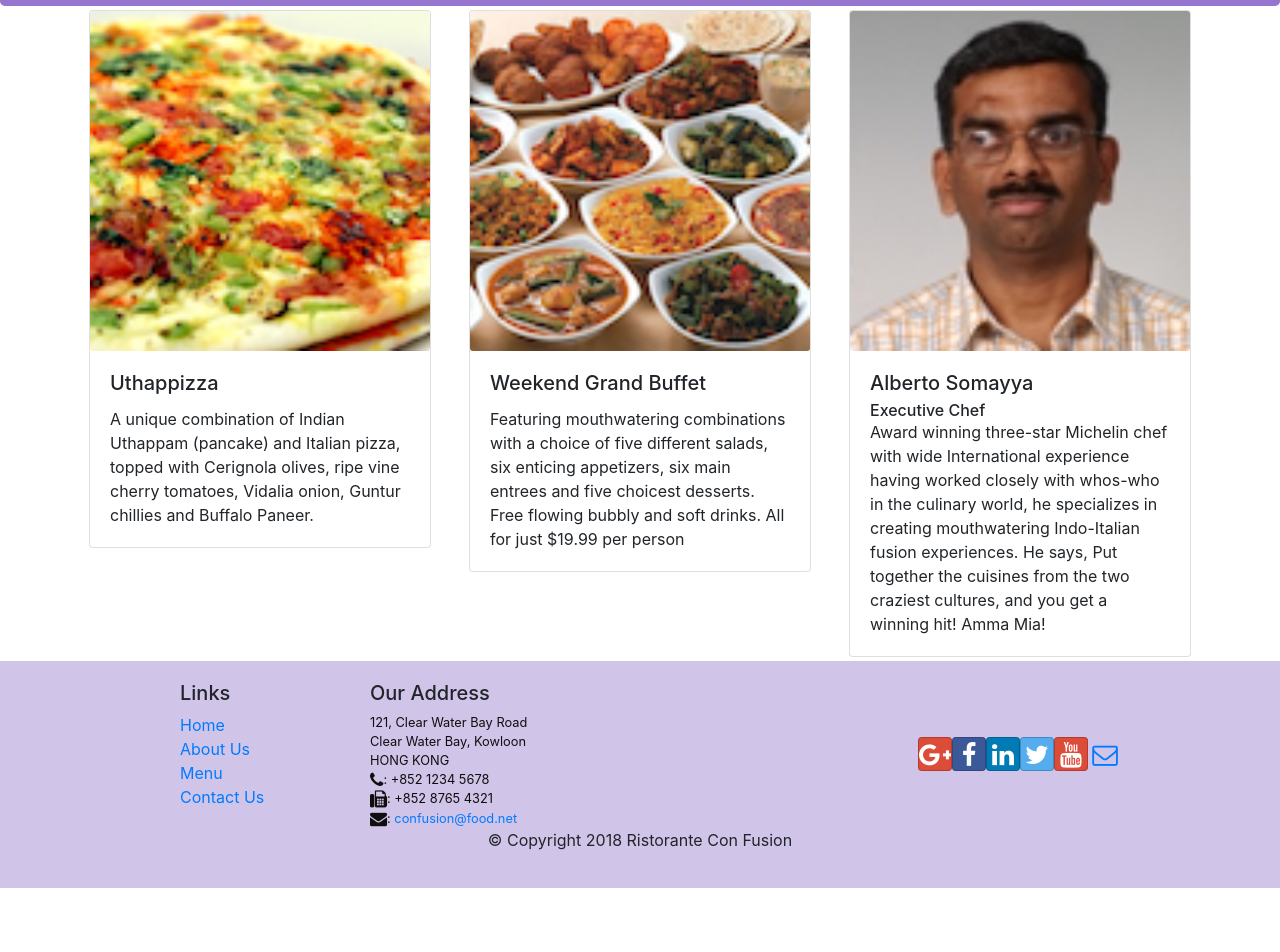
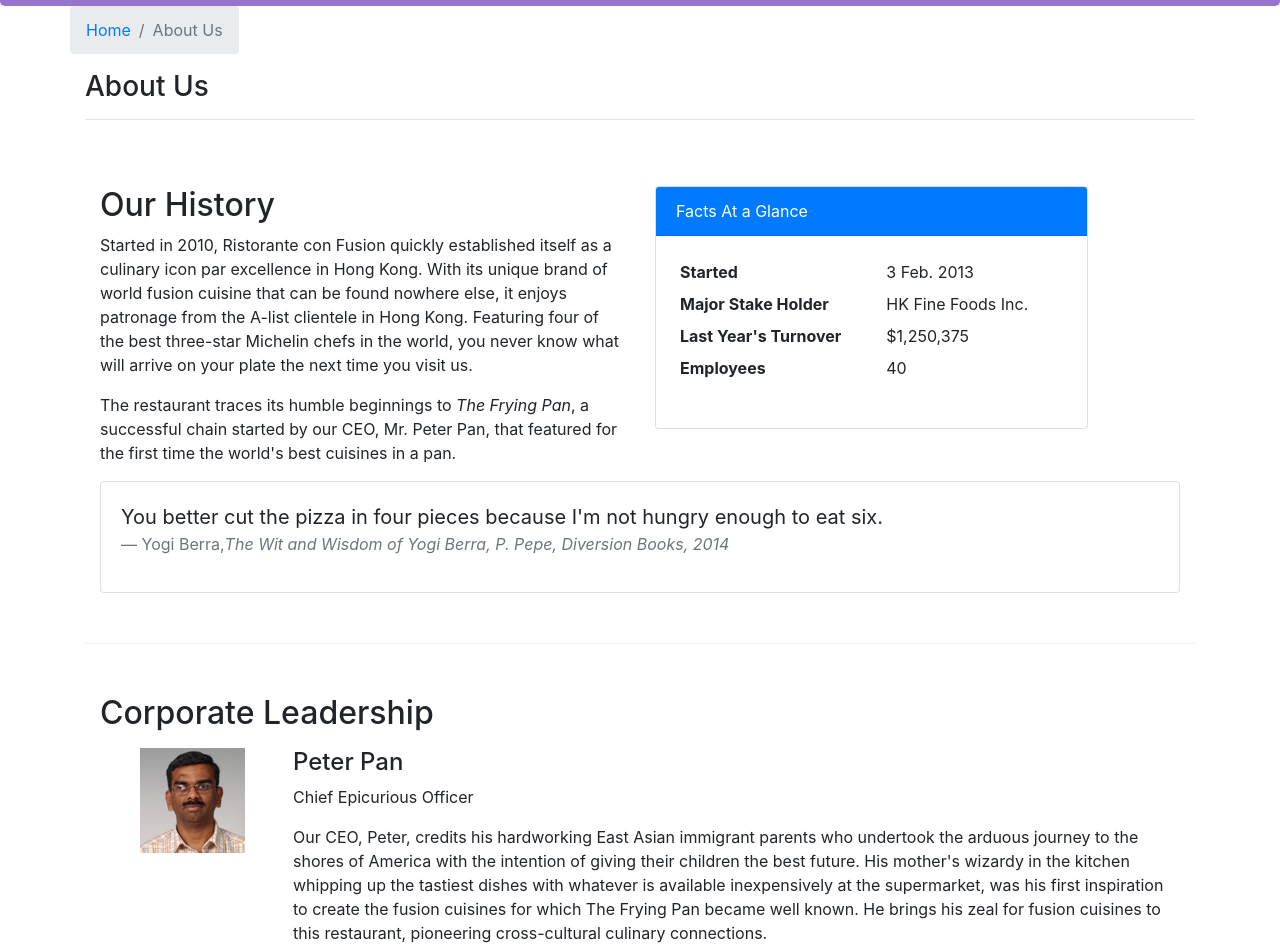
Before and after one commit to kundankumardec16/Front-End-Web-Development-with-React, a React (Create React App) app: page /aboutus in a window 1280 px wide. Before the commit this address led to /home. Shown: the part 336-1288 px from the top of the page. Before the commit the page ends 1224 px from the top, so only its background shows below. Built offline with nearby package versions, Linux system fonts and the light colour scheme.

Commit message:
Week-02 Assignment

```diff
--- /dev/null
+++ b/src/components/AboutComponent.js
@@ -0,0 +1,99 @@
+import React from 'react';
+import { Breadcrumb, BreadcrumbItem, Card, CardBody, CardHeader, Media } from 'reactstrap';
+import { Link } from 'react-router-dom';
+
+function RenderLeader({leader}) {
+
+    return(
+        <Media tag="li" className="mb-4 mt-2">
+            <Media left middle>
+                <Media object src={leader.image} alt={leader.name} />
+            </Media>
+            <Media body className="ml-5">
+                <Media heading>{leader.name}</Media>
+                <p>{leader.designation}</p>
+                <p>{leader.description}</p>
+            </Media>
+        </Media>
+    );
+}
+
+function AboutComponent({leaders}){
+    const renderLeaderList = leaders.map((leaderList) => {
+        return(
+            <RenderLeader leader={leaderList} />
+        );
+    });
+
+    return(
+        <div>
+            {renderLeaderList}
+        </div>
+    );
+}
+
+function About(props) {
+
+    return(
+        <div className="container">
+            <div className="row">
+                <Breadcrumb>
+                    <BreadcrumbItem><Link to="/home">Home</Link></BreadcrumbItem>
+                    <BreadcrumbItem active>About Us</BreadcrumbItem>
+                </Breadcrumb>
+                <div className="col-12">
+                    <h3>About Us</h3>
+                    <hr />
+                </div>
+            </div>
+            <div className="row row-content">
+                <div className="col-12 col-md-6">
+                    <h2>Our History</h2>
+                    <p>Started in 2010, Ristorante con Fusion quickly established itself as a culinary icon par excellence in Hong Kong. With its unique brand of world fusion cuisine that can be found nowhere else, it enjoys patronage from the A-list clientele in Hong Kong.  Featuring four of the best three-star Michelin chefs in the world, you never know what will arrive on your plate the next time you visit us.</p>
+                    <p>The restaurant traces its humble beginnings to <em>The Frying Pan</em>, a successful chain started by our CEO, Mr. Peter Pan, that featured for the first time the world's best cuisines in a pan.</p>
+                </div>
+                <div className="col-12 col-md-5">
+                    <Card>
+                        <CardHeader className="bg-primary text-white">Facts At a Glance</CardHeader>
+                        <CardBody>
+                            <dl className="row p-1">
+                                <dt className="col-6">Started</dt>
+                                <dd className="col-6">3 Feb. 2013</dd>
+                                <dt className="col-6">Major Stake Holder</dt>
+                                <dd className="col-6">HK Fine Foods Inc.</dd>
+                                <dt className="col-6">Last Year's Turnover</dt>
+                                <dd className="col-6">$1,250,375</dd>
+                                <dt className="col-6">Employees</dt>
+                                <dd className="col-6">40</dd>
+                            </dl>
+                        </CardBody>
+                    </Card>
+                </div>
+                <div className="col-12">
+                    <Card>
+                        <CardBody className="bg-faded">
+                            <blockquote className="blockquote">
+                                <p className="mb-0">You better cut the pizza in four pieces because I'm not hungry enough to eat six.</p>
+                                <footer className="blockquote-footer">Yogi Berra,
+                                <cite title="Source Title">The Wit and Wisdom of Yogi Berra, P. Pepe, Diversion Books, 2014</cite>
+                                </footer>
+                            </blockquote>
+                        </CardBody>
+                    </Card>
+                </div>
+            </div>
+            <div className="row row-content">
+                <div className="col-12">
+                    <h2>Corporate Leadership</h2>
+                </div>
+                <div className="col-12">
+                    <Media list>
+                        <AboutComponent leaders={props.leaders}/>
+                    </Media>
+                </div>
+            </div>
+        </div>
+    );
+}
+
+export default About;
--- a/src/components/ContactComponent.js
+++ b/src/components/ContactComponent.js
@@ -36,7 +36,7 @@
                 <div className="col-12 col-sm-11 offset-sm-1">
                     <div className="btn-group" role="group">
                         <a role="button" className="btn btn-primary" href="tel:+85212345678"><i className="fa fa-phone"></i> Call</a>
-                        <a role="button" className="btn btn-info"><i className="fa fa-skype"></i> Skype</a>
+                        <a role="button" className="btn btn-info" href="https://skype.com"><i className="fa fa-skype"></i> Skype</a>
                         <a role="button" className="btn btn-success" href="mailto:confusion@food.net"><i className="fa fa-envelope-o"></i> Email</a>
                     </div>
                 </div>
--- a/src/components/MainComponent.js
+++ b/src/components/MainComponent.js
@@ -1,6 +1,7 @@
 import React, { Component } from 'react';
 import Home from './HomeComponent';
 import Header from './HeaderComponent';
+import About from './AboutComponent';
 import Menu from './MenuComponent';
 import Contact from './ContactComponent';
 import DishDetail from './DishdetailComponent';
@@ -50,6 +51,7 @@
             <Header />
             <Switch>
                 <Route path="/home" component={HomePage} />
+                <Route path="/aboutus" component={() => <About leaders={this.state.leaders} />} />
                 <Route exact path="/menu" component={() => <Menu dishes={this.state.dishes} />} />
                 <Route path='/menu/:dishId' component={DishWithId} />
                 <Route exact path="/contactus" component={Contact} />
```
